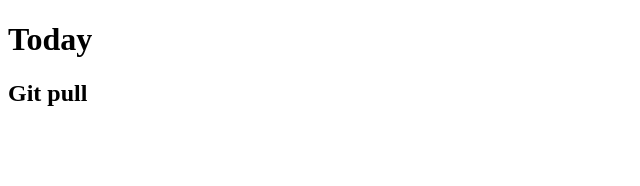
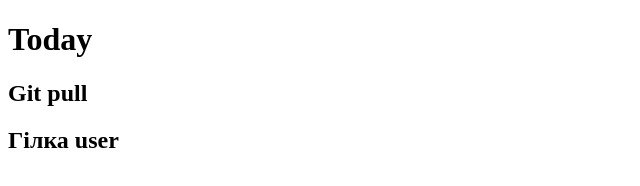
Before and after one commit to SergiiPetrovUA/Java-Script, a plain HTML site: page index.html in a window 1280 px wide. Shown: the whole page, without its empty margins (0-640 px from the left). Drawn offline with Linux system fonts and the light colour scheme.

Commit message:
gilka user

```diff
--- a/index.html
+++ b/index.html
@@ -8,6 +8,7 @@
 <body>
     <h1>Today</h1>
     <h2>Git pull</h2>
+    <h2>Гілка user</h2>
     <script src="/script.js"></script>
 </body>
 </html>
```
